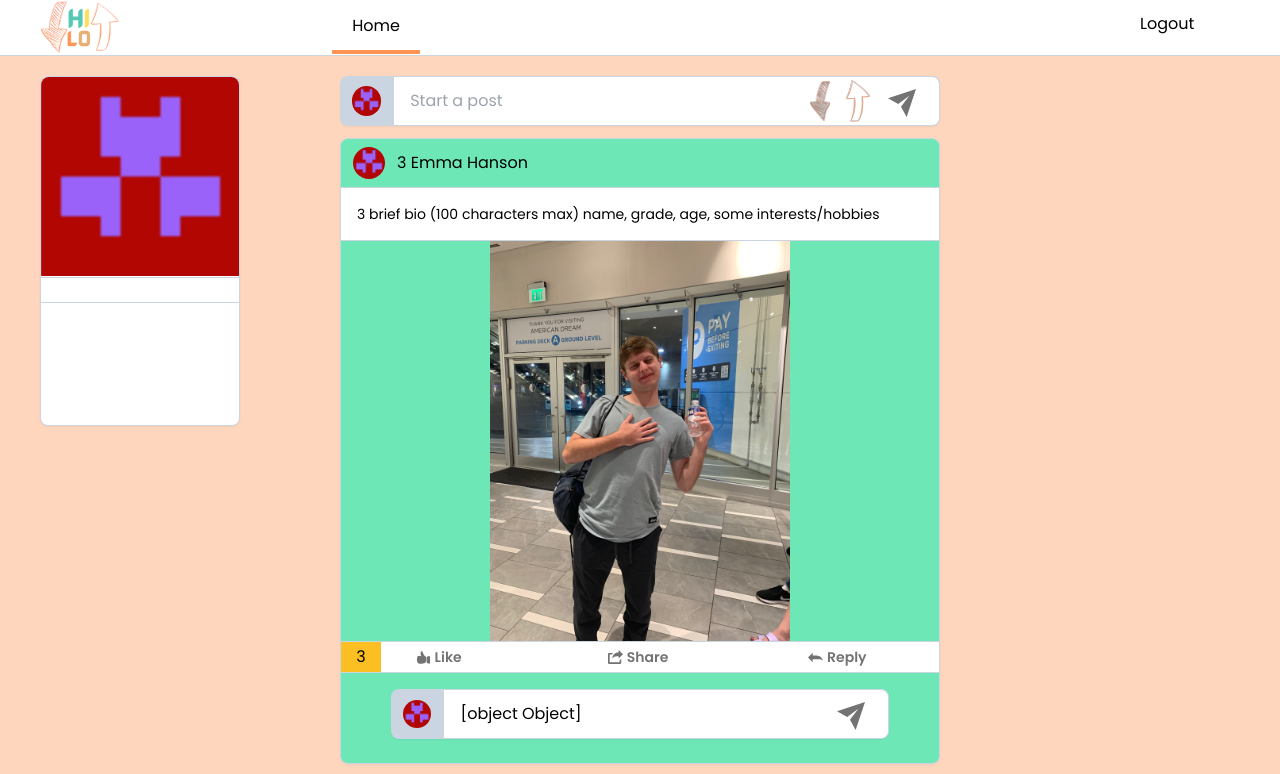
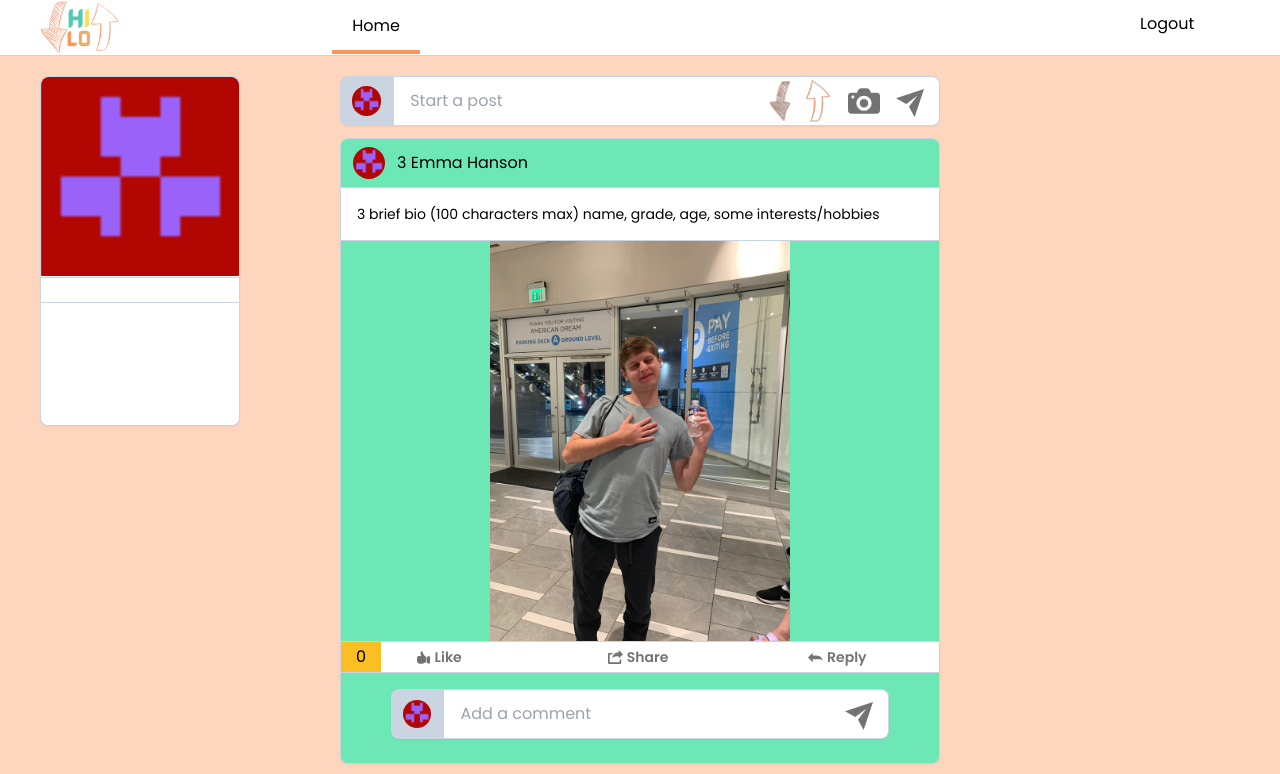
Before and after one commit to anvu21/stressors, a React (Vite) app in the folder client/: page / in a window 1280 px wide. Shown: the top 774 px of the page. Built offline with nearby package versions, Linux system fonts and the light colour scheme; no server answers; sample sign-in values are in the browser's storage.

Commit message:
camera and like list

```diff
--- a/client/src/components_hilo/Main/Main.jsx
+++ b/client/src/components_hilo/Main/Main.jsx
@@ -4,8 +4,9 @@ import profiles from './profiles';
 import Navbar from './Navbar';
 import axios from "axios";
 
-const LikeButton = ({ postId, initialLikes }) => {
-  const [likes, setLikes] = useState(initialLikes || 0);
+const LikeButton = ({ like }) => {
+
+  const [likes, setLikes] = useState(like.length);
   const [isLiked, setIsLiked] = useState(false);
 
   const handleLikeClick = () => {
@@ -51,6 +52,46 @@ const LikeButton = ({ postId, initialLikes }) => {
 };
 
 const Main = () => {
+  const handleCamera = () => {
+    console.log('Photo');
+  };
+
+  //sample like data
+  const [likes, setLikes] = useState([
+    {
+      id: 4,
+      user_id: 13,
+      post_id: 1,
+      comment_id: null,
+      group_id: 1,
+      created_at: "2023-07-11T03:17:04.771Z",
+    },
+    {
+      id: 4,
+      user_id: 13,
+      post_id: 1,
+      comment_id: null,
+      group_id: 1,
+      created_at: "2023-07-11T03:17:04.771Z",
+    },
+    {
+      id: 4,
+      user_id: 13,
+      post_id: 1,
+      comment_id: null,
+      group_id: 1,
+      created_at: "2023-07-11T03:17:04.771Z",
+    },
+    {
+      id: 4,
+      user_id: 13,
+      post_id: 2,
+      comment_id: null,
+      group_id: 1,
+      created_at: "2023-07-11T03:17:04.771Z",
+    },
+  ]);
+
   const handleReplyClick = () => {
     console.log('Reply button clicked');
   };
@@ -143,11 +184,15 @@ const Main = () => {
   const defaultLo = "Lo.png";
   const hoverLo = "lo_red.png";
 
-  const [commentText, setCommentText] = useState({ text: ""});
 
 
-  const handleCommentChange = ({ currentTarget: input }) => {
-    setData({ ...commentText, [input.name]: input.value });
+  const [commentText, setCommentText] = useState({});
+
+  const handleCommentChange = ({ currentTarget: input }, postId) => {
+    setCommentText((prevCommentText) => ({
+      ...prevCommentText,
+      [postId]: input.value,
+    }));
     console.log(commentText);
   };
 
@@ -168,14 +213,17 @@ const Main = () => {
         id: comments.length + 1,
         user_id: 1,
         post_id: postId,
-        content: commentText,
+        content: commentText[postId],
         group_id: 1,
         created_at: new Date().toISOString(),
         updated_at: new Date().toISOString(),
         username: name,
       };
-
-      setComments({ text: ""});
+      setComments(newComment);
+      setCommentText((prevCommentText) => ({
+        ...prevCommentText,
+        [postId]: "",
+      }));
       //console.log(response)
       //alert(response.data.message);
       fetchComments();
@@ -255,16 +303,7 @@ const Main = () => {
   }
 
 
-  {/**[
-    {
-        id: 4,
-        user_id: 13,
-        post_id: 37,
-        comment_id: null,
-        group_id: 2,
-        created_at: "2023-07-11T03:17:04.771Z"
-    }
-] */}
+
 
   return (
     <div>
@@ -299,12 +338,23 @@ const Main = () => {
               className={styles.post_input}
 
             />
-
             <button className={styles.send_pos} onClick={handlePost}>
               <svg className={styles.send} xmlns="http://www.w3.org/2000/svg" viewBox="0 0 24 24" width="24" height="24" >
                 <path d="M21 3L0 10l7.66 4.26L16 8l-6.26 8.34L14 24l7-21z"></path>
               </svg>
             </button>
+
+            <button className={styles.camera_pos} onClick={handleCamera}>
+              <svg className={styles.camera_icon} height="800px" width="800px" version="1.1" id="Capa_1" xmlns="http://www.w3.org/2000/svg" xmlns:xlink="http://www.w3.org/1999/xlink"
+                viewBox="0 0 487 487" xml:space="preserve">
+                <path d="M308.1,277.95c0,35.7-28.9,64.6-64.6,64.6s-64.6-28.9-64.6-64.6s28.9-64.6,64.6-64.6S308.1,242.25,308.1,277.95z
+                  M440.3,116.05c25.8,0,46.7,20.9,46.7,46.7v122.4v103.8c0,27.5-22.3,49.8-49.8,49.8H49.8c-27.5,0-49.8-22.3-49.8-49.8v-103.9
+                  v-122.3l0,0c0-25.8,20.9-46.7,46.7-46.7h93.4l4.4-18.6c6.7-28.8,32.4-49.2,62-49.2h74.1c29.6,0,55.3,20.4,62,49.2l4.3,18.6H440.3z
+                  M97.4,183.45c0-12.9-10.5-23.4-23.4-23.4c-13,0-23.5,10.5-23.5,23.4s10.5,23.4,23.4,23.4C86.9,206.95,97.4,196.45,97.4,183.45z
+                  M358.7,277.95c0-63.6-51.6-115.2-115.2-115.2s-115.2,51.6-115.2,115.2s51.6,115.2,115.2,115.2S358.7,341.55,358.7,277.95z"/>
+              </svg>
+            </button>
+
             <button className={styles.hi_pos} onClick={handleHiClick}>
               <img
               className={styles.hi}
@@ -345,7 +395,7 @@ const Main = () => {
 
               {/** reply & share no function yet */}
               <div className={styles.react_bar}>
-                <LikeButton postId={post.user_id} initialLikes={post.likes}/>
+                <LikeButton like={likes.filter((like) => like.post_id === post.id)} />
 
                 <button className={styles.reply_btn} onClick={() => handleShareClick(index)}>
                   <svg className={styles.reply_icon} version="1.1" id="Layer_1" xmlns="http://www.w3.org/2000/svg" viewBox="0 0 122.88 114.318" enable-background="new 0 0 122.88 114.318">
@@ -377,8 +427,8 @@ const Main = () => {
                     <textarea
                     type="text"
                     placeholder="Add a comment"
-                    value={commentText}
-                    onChange={handleCommentChange}
+                    value={commentText[post.id] || ""}
+                    onChange={(event) => handleCommentChange(event, post.id)}
                     className={styles.post_input}
                     >
                     </textarea>
--- a/client/src/components_hilo/Main/profiles.js
+++ b/client/src/components_hilo/Main/profiles.js
@@ -9,7 +9,6 @@ const profiles = [
     image_url: "1_photo.jpg",
     created_at: "2023-06-29T03:52:35.857Z",
     updated_at: "2023-06-29T03:52:35.857Z",
-    likes: 3,
   },
   {
     id: 2,
@@ -20,7 +19,6 @@ const profiles = [
     image_url: "2_photo.jpg",
     created_at: "2023-06-29T03:52:32.401Z",
     updated_at: "2023-06-29T03:52:32.401Z",
-    likes: 2,
   },
   {
     id: 1,
@@ -31,7 +29,6 @@ const profiles = [
     image_url: "avatar.png",
     created_at: "2023-06-29T03:52:30.401Z",
     updated_at: "2023-06-29T03:52:30.401Z",
-    likes: 1,
   },
 ];
 
--- a/client/src/components_hilo/Main/styles.module.css
+++ b/client/src/components_hilo/Main/styles.module.css
@@ -71,19 +71,27 @@
 }
 
 .post_input {
-    @apply w-full h-full resize-none border border-slate-300 rounded-tr-lg rounded-br-lg pl-4 pr-36 py-3 overflow-hidden;
+    @apply w-full h-full resize-none border border-slate-300 rounded-tr-lg rounded-br-lg pl-4 pr-[200px] py-3;
 }
 
 .send_pos {
-    @apply absolute right-5;
+    @apply absolute right-3;
 }
 
 .send {
     @apply w-8 h-full fill-current text-neutral-500 hover:text-neutral-700;
 }
 
+.camera_pos {
+    @apply absolute right-[60px];
+}
+
+.camera_icon {
+    @apply w-8 fill-current text-neutral-500 hover:text-neutral-700;
+}
+
 .hi_pos {
-    @apply absolute right-[70px];
+    @apply absolute right-[110px];
 }
 
 .hi {
@@ -91,7 +99,7 @@
 }
 
 .lo_pos {
-    @apply absolute right-[110px];
+    @apply absolute right-[150px];
 }
 
 .lo {
```
Also changed, not shown: 1 other file (tests, documents, lock files or other folders).
